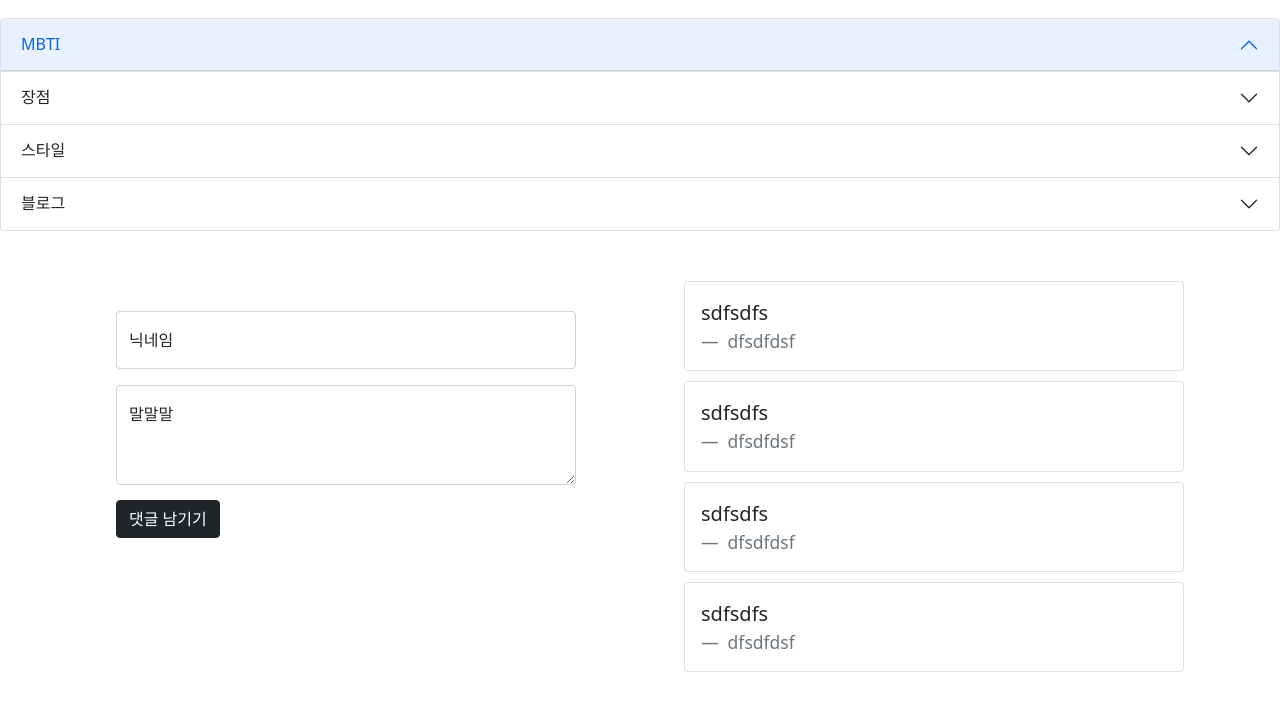
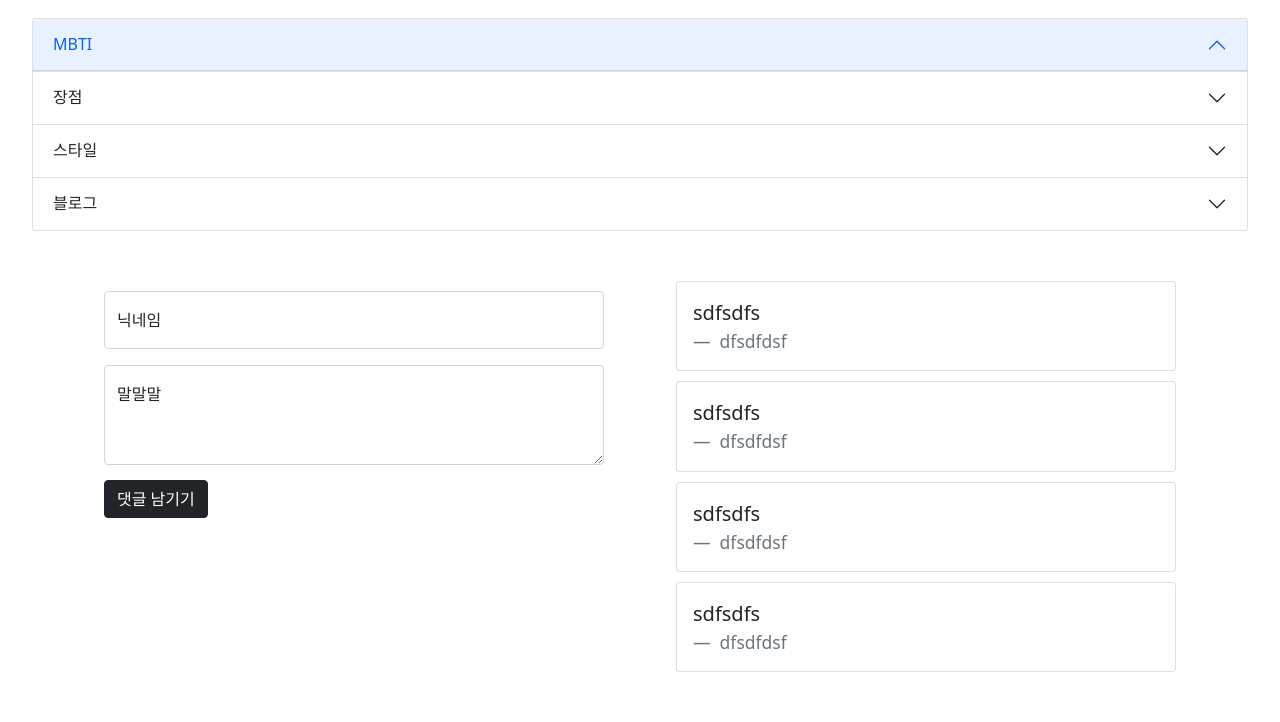
Before and after one commit to 1L4K/toy-project, a Flask app: template templates/member_5.html in a window 1280 px wide. Shown: the part 397-1119 px from the top of the page. Run offline with Flask 3, Linux system fonts and the light colour scheme; the template is opened without the code that fills it, so the values that code supplies are empty.

Commit message:
STYLE : 디자인 일부 변경2

```diff
--- a/templates/member_5.html
+++ b/templates/member_5.html
@@ -50,7 +50,15 @@
       object-fit: cover;
       border-radius: 70%;
     }
-
+    .imformation {
+      display: flex;
+      flex-direction: column;
+      align-items: center;
+      justify-content: center;
+    }
+    .accordion {
+      width: 95%;
+    }
     .comments {
       width: 95%;
       margin: 20px auto 20px auto;
@@ -65,8 +73,7 @@
     .mypost {
       width: 50%;
       max-width: 500px;
-      margin: 20px auto 20px auto;
-      padding: 20px;
+      margin: 20px 20px 20px auto;
     }
 
     .mypost>button {
@@ -94,11 +101,13 @@
       alt="member5 image">
     <p class="name">김승수</p>
   </div>
+  <div class="imformation">
     <div class="accordion" id="accordionPanelsStayOpenExample">
       <div class="accordion-item">
         <h2 class="accordion-header" id="panelsStayOpen-headingOne">
           <button class="accordion-button" type="button" data-bs-toggle="collapse"
-          data-bs-target="#panelsStayOpen-collapseOne" aria-expanded="false" aria-controls="panelsStayOpen-collapseOne">
+            data-bs-target="#panelsStayOpen-collapseOne" aria-expanded="false"
+            aria-controls="panelsStayOpen-collapseOne">
             MBTI
           </button>
         </h2>
@@ -112,7 +121,8 @@
       <div class="accordion-item">
         <h2 class="accordion-header" id="panelsStayOpen-headingTwo">
           <button class="accordion-button collapsed" type="button" data-bs-toggle="collapse"
-          data-bs-target="#panelsStayOpen-collapseTwo" aria-expanded="false" aria-controls="panelsStayOpen-collapseTwo">
+            data-bs-target="#panelsStayOpen-collapseTwo" aria-expanded="false"
+            aria-controls="panelsStayOpen-collapseTwo">
             장점
           </button>
         </h2>
@@ -153,6 +163,7 @@
           <div class="accordion-body">
             <a href="https://velog.io/@kss123456789"><img src="https://static.velog.io/favicons/apple-icon-152x152.png"
                 alt="velog favicons"></a>
+          </div>
         </div>
       </div>
     </div>
```
Lines whose indentation alone changed are shown as unchanged.
